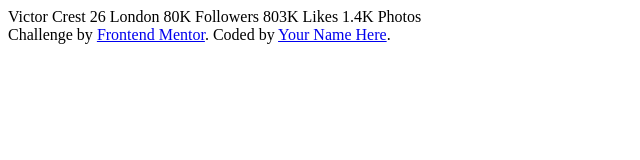
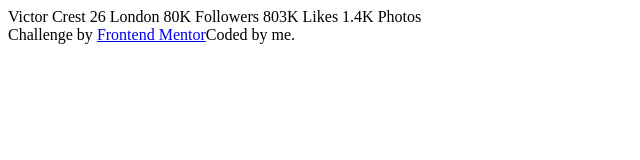
Before and after one commit to edishu/profile-card-FEmentor, a Next.js app: page / in a window 1280 px wide. Shown: the top 160 px of the page, without its empty margins (0-640 px from the left). Built offline with nearby package versions, Linux system fonts and the light colour scheme.

Commit message:
Eslint error fix

```diff
--- a/pages/index.js
+++ b/pages/index.js
@@ -17,7 +17,7 @@ export default function Home() {
         >
           Frontend Mentor
         </a>
-        . Coded by <a href="#">Your Name Here</a>.
+        Coded by me.
       </div>
     </div>
   );
```
